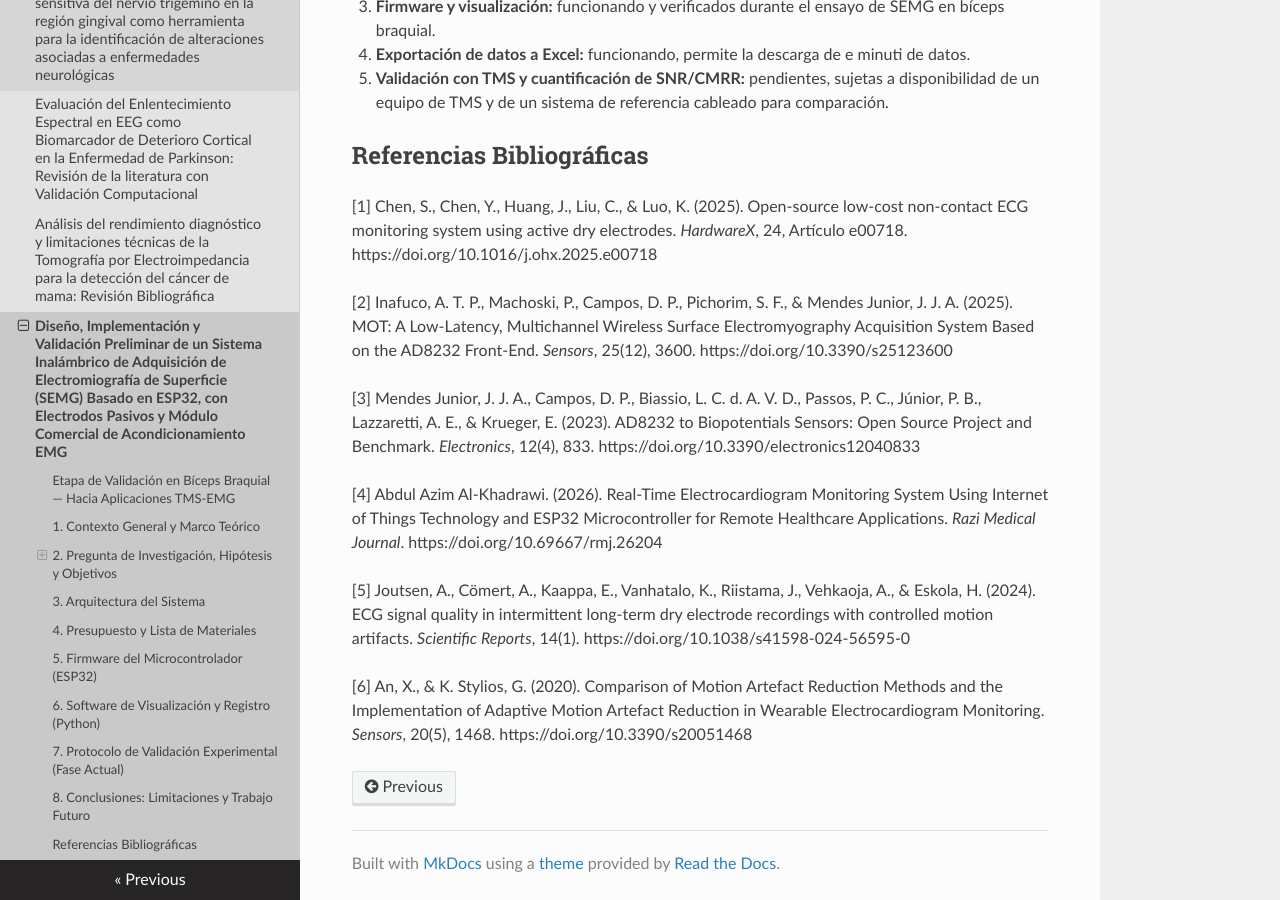
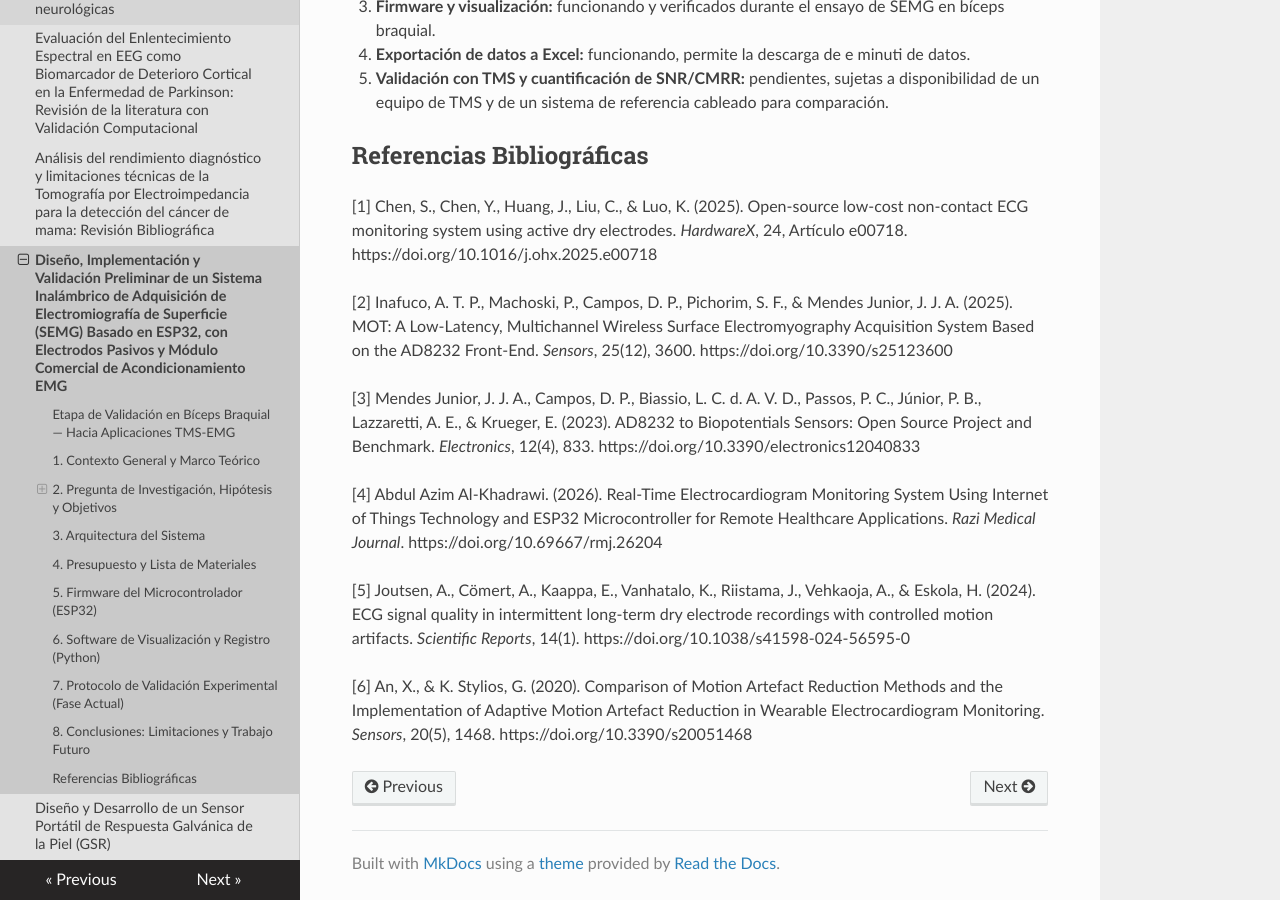
Before and after one commit to neuroeng-usach/Electromedicina-proyectos, an MkDocs documentation site: the page built from docs/2026_1/proy5/index.md, in a window 1280 px wide and 900 px high, scrolled down 10740 px. Built offline with MkDocs 1.6.1, drawn with Linux system fonts in a browser that asks for light colours; nearby versions of some CDN libraries.

Commit message:
Update mkdocs.yml

```diff
--- a/mkdocs.yml
+++ b/mkdocs.yml
@@ -55,3 +55,4 @@ nav:
         - "Evaluación del Enlentecimiento Espectral en EEG como Biomarcador de Deterioro Cortical en la Enfermedad de Parkinson: Revisión de la literatura con Validación Computacional" : 2026_1/proy3/proyecto_electro_parkinson.md
         - "Análisis del rendimiento diagnóstico y limitaciones técnicas de la Tomografía por Electroimpedancia para la detección del cáncer de mama: Revisión Bibliográfica" : 2026_1/proy4/index.md
         - "Diseño, Implementación y Validación Preliminar de un Sistema Inalámbrico de Adquisición de Electromiografía de Superficie (SEMG) Basado en ESP32, con Electrodos Pasivos y Módulo Comercial de Acondicionamiento EMG" : 2026_1/proy5/index.md
+        - "Diseño y Desarrollo de un Sensor Portátil de Respuesta Galvánica de la Piel (GSR)" : 2026_1/proy6/index.md
```
